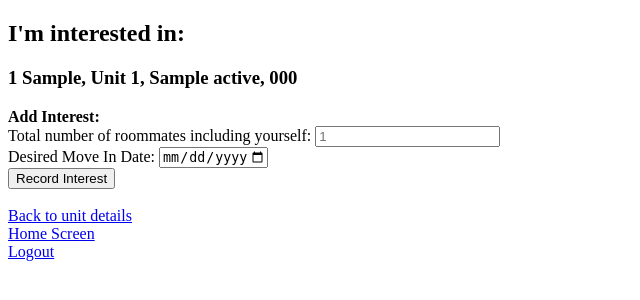
After one commit to maxgrove42/Room.io, a Flask app: template templates/new_interest.html in a window 1280 px wide. The commit adds this page. Shown: the top 300 px of the page, without its empty margins (0-640 px from the left). Run offline with Flask 3, Linux system fonts and the light colour scheme; the template is opened without the code that fills it: most values are stand-ins (such as "Sample title", 1, 10 or a date in 2020); parts of the project's set-up code (start-up, migrations or seed data) failed here and were passed over.

Commit message:
Create new interest form
Allow user to indicate interest in a unit

```diff
--- a/main.py
+++ b/main.py
@@ -5,13 +5,17 @@ import configparser  # for reading in config.properties
 
 config = configparser.ConfigParser()
 config.read('resources/config.properties')
+# TODO ################################################
+# deal with session['first name'] in sql rather than
+#   in session
+# TODO ################################################
 
 # Flask Parameters
 app = Flask(__name__)
 secret_key = config['Flask']['flask_secret_key']
 host = config['Flask']['flask_host']
 flask_port = int(config['Flask']['flask_port'])
-debug = False
+debug = True
 
 # MYSQL connection parameters
 sql_host = config['Database']['db_host']
@@ -34,6 +38,8 @@ unit_results_page = '/unit_results'
 register_pet_page = '/register_pet'
 add_pet_page = '/add_pet'
 show_details_page = '/show_details'
+new_interest_page = '/new_interest'
+add_interest_page = '/addInterest'
 
 # create a dictionary to store html pages,
 #  so that page name is tied to html page
@@ -46,6 +52,7 @@ html[search_units_page] = 'search_units.html'
 html[unit_results_page] = 'unit_results.html'
 html[register_pet_page] = 'register_pet.html'
 html[show_details_page] = 'show_details.html'
+html[new_interest_page] = 'new_interest.html'
 
 # Configure MySQL
 conn = pymysql.connect(host=sql_host,
@@ -246,6 +253,7 @@ def show_details():
 
     cursor.close()
     return render_template(html[show_details_page],
+                           unit_rent_id=unit_rent_id,
                            unit_data=unit_data,
                            building_data=building_data,
                            rooms_data=rooms_data,
@@ -292,6 +300,48 @@ def add_pet():
         return redirect(register_pet_page)
 
 
+@app.route(new_interest_page, methods=['GET', 'POST'])
+def new_interest():
+    unit_rent_id = int(request.args.get('unitRentId'))
+    cursor = conn.cursor()
+
+    building_query = ("SELECT ab.CompanyName, ab.BuildingName, ab.AddrNum, ab.AddrStreet, "
+                      " ab.AddrCity, ab.AddrState, ab.AddrZipCode "
+                      "FROM ApartmentBuilding ab "
+                      "LEFT JOIN ApartmentUnit au "
+                      "   ON au.CompanyName = ab.CompanyName "
+                      "   AND au.BuildingName = ab.BuildingName "
+                      "WHERE au.unitRentId = %s")
+    cursor.execute(building_query, (unit_rent_id,))
+
+    building_data = cursor.fetchone()
+
+    unit_details_query = ("SELECT * FROM ApartmentUnit "
+                          "WHERE UnitRentId = %s")
+    cursor.execute(unit_details_query, (unit_rent_id,))
+    unit_data = cursor.fetchone()
+
+    cursor.close()
+    return render_template(html[new_interest_page],
+                           building_data=building_data,
+                           unit_data=unit_data,
+                           unit_rent_id=unit_rent_id)
+
+
+@app.route(add_interest_page, methods=['GET', 'POST'])
+def addInterest():
+    username = session['username']
+    unit_rent_id = int(request.args.get('unitRentId'))
+    roommate_count = request.form['roommate_count']
+    move_in_date = request.form['move_in_date']
+    cursor = conn.cursor()
+    insert_query = "INSERT INTO Interests values(%s, %s, %s, %s)"
+    cursor.execute(insert_query, (username, unit_rent_id, roommate_count, move_in_date))
+    conn.commit()
+    cursor.close()
+    return redirect(show_details_page + '?unitRentId=' + str(unit_rent_id))
+
+
 # Press the green button in the gutter to run the script.
 if __name__ == "__main__":
     app.secret_key = secret_key
--- /dev/null
+++ b/templates/new_interest.html
@@ -0,0 +1,54 @@
+<!DOCTYPE html>
+<html lang="en">
+<head>
+    <meta charset="UTF-8">
+    <meta name="viewport" content="width=device-width, initial-scale=1.0">
+    <title>I'm interested!</title>
+    <style type="text/css">
+        table, th, td{
+            border: 1px solid black;
+        }
+    </style>
+</head>
+
+<body>
+
+   <h2>I'm interested in: </h2>
+   <h3>{{building_data.AddrNum}} {{building_data.AddrStreet}}, Unit {{unit_data.unitNumber}}, {{building_data.AddrCity}} {{building_data.AddrState}}, {{building_data.AddrZipCode}}</h3>
+
+    <b>Add Interest:</b>
+    <form action="/addInterest?unitRentId={{unit_rent_id}}" method="POST">
+        <label for="roommate_count">Total number of roommates including yourself: </label>
+        <input type="number" id="roommate_count" name="roommate_count" placeholder=1 min = 1 required><br>
+
+        <label for="move_in_date">Desired Move In Date:</label>
+        <input type="date" id="move_in_date" name="move_in_date" required><br>
+
+        <input type="submit" value="Record Interest">
+
+        {% if error %}
+            <p class="error"><strong>Error:</strong> {{error}}</p>
+        {% endif %}
+    </form><br>
+
+   <a href="/show_details?unitRentId={{unit_rent_id}}">Back to unit details</a><br>
+    <a href="/home">Home Screen</a><br>
+    <a href="/logout">Logout</a>
+
+    <script>
+        //add an action listener that only runs once everything is loaded.
+        //  this sets the minimum move in date to today and
+        //  maximum move in date to today + 2 years
+        document.addEventListener('DOMContentLoaded', function() {
+            let today = new Date();
+            let maxDate = new Date(today.getFullYear() + 2, today.getMonth(), today.getDate());
+            //exclude the time portion of that date.
+            let todayDateStr = today.toISOString().split('T')[0];
+            let maxDateStr = maxDate.toISOString().split('T')[0];
+            //set the max of date_of_birth to 18 years old.
+            document.getElementById('move_in_date').setAttribute('min', todayDateStr);
+            document.getElementById('move_in_date').setAttribute('max', maxDateStr);
+        });
+    </script>
+</body>
+</html>
--- a/templates/register.html
+++ b/templates/register.html
@@ -53,7 +53,7 @@
 
     <script>
         //add an action listener that only runs once everything is loaded.
-        //this sets the maximum data to today minus 18 years.
+        //this sets the maximum date to today minus 18 years.
         document.addEventListener('DOMContentLoaded', function() {
             let today = new Date();
             //get today minus 18 years ago.
```
Also changed, not shown: templates/show_details.html (+6 -1 lines).
